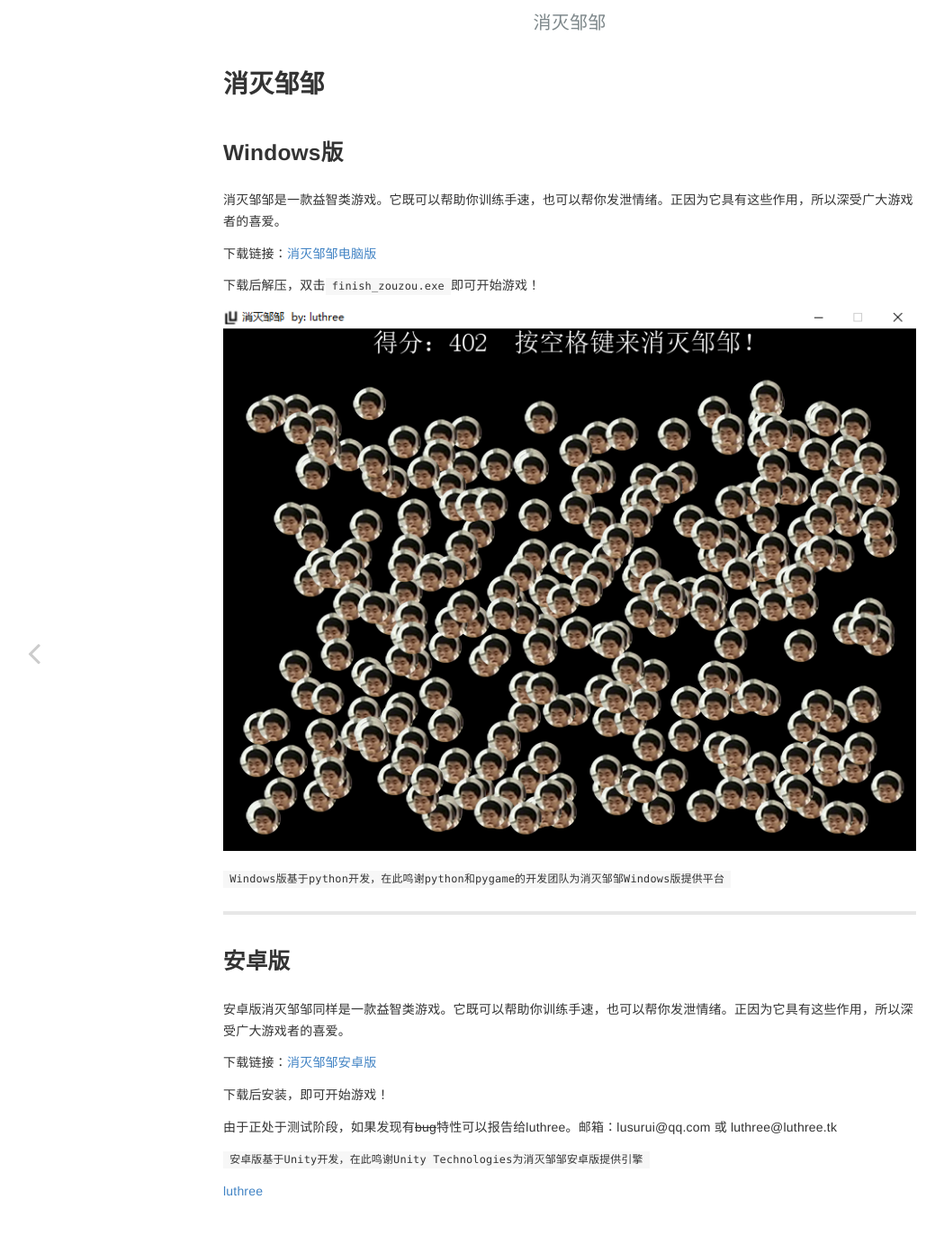
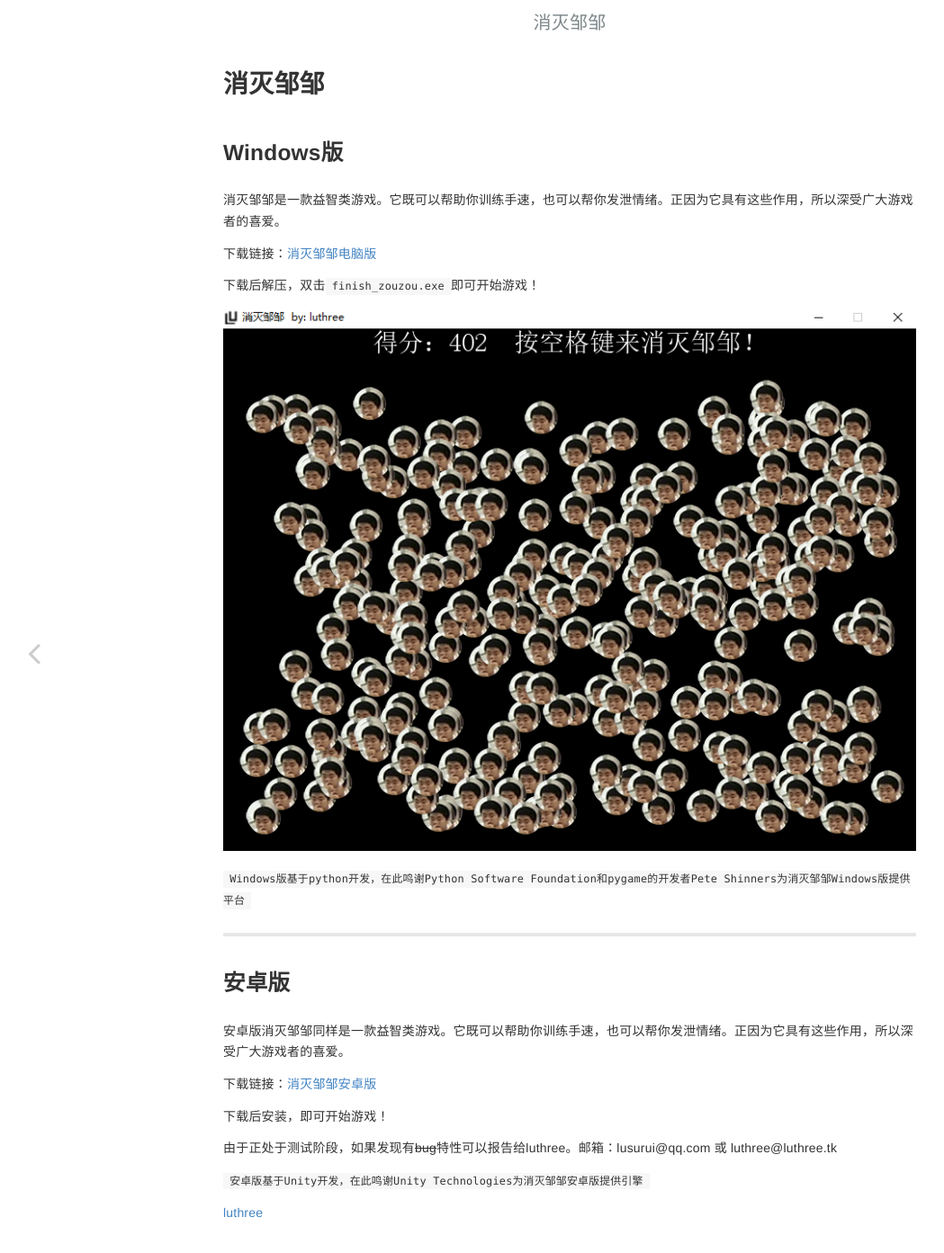
Before and after one commit to luthree/lusurui-luthree.github.io, a Jekyll site: the page built from _posts/2021-11-15-1_消灭邹邹.md, in a window 1280 px wide. Shown: the top 1393 px of the page at 90% size, without its empty margins (7-1056 px from the left). Built offline with Jekyll 4.4.1, drawn with Linux system fonts in a browser that asks for light colours; nearby versions of some CDN libraries; library files that are not in the unit come from our copies.

Commit message:
Update 2021-11-15-1_消灭邹邹.md

```diff
--- a/_posts/2021-11-15-1_消灭邹邹.md
+++ b/_posts/2021-11-15-1_消灭邹邹.md
@@ -16,7 +16,7 @@
 
 ![消灭邹邹游戏画面](/img/mmexport1636987387142.png)
 
-`Windows版基于python开发，在此鸣谢python和pygame的开发团队为消灭邹邹Windows版提供平台`
+`Windows版基于python开发，在此鸣谢Python Software Foundation和pygame的开发者Pete Shinners为消灭邹邹Windows版提供平台`
 
 ------------
 
```
